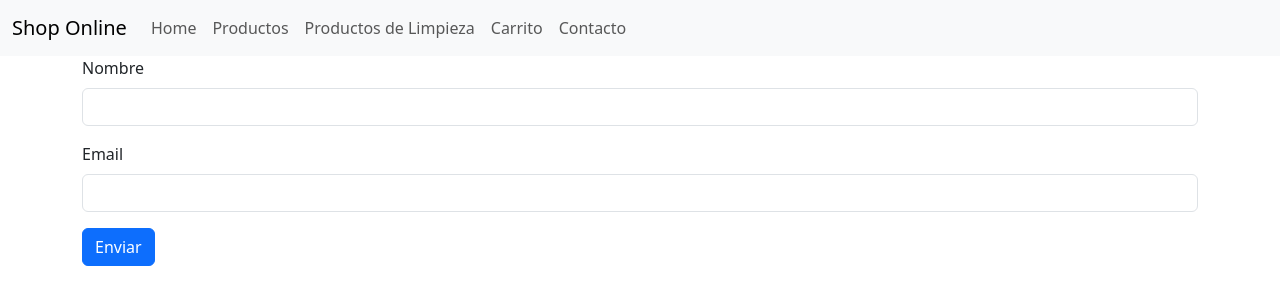
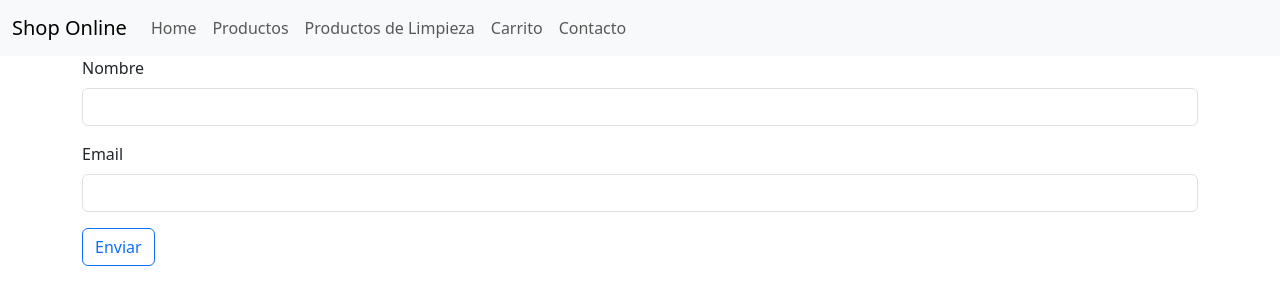
Before and after one commit to RFerreiraN/landing-mock-api, an Angular app: page /contacto in a window 1280 px wide. Shown: the top 304 px of the page. Built offline with nearby package versions, Linux system fonts and the light colour scheme.

Commit message:
refsctor

```diff
--- a/src/app/contacto/contacto.component.html
+++ b/src/app/contacto/contacto.component.html
@@ -8,6 +8,6 @@
       <label for="email" class="form-label">Email</label>
       <input type="email" class="form-control" id="email" [(ngModel)]="usuario.email" [ngModelOptions]="{standalone: true}">
     </div>
-    <button type="submit" class="btn btn-primary">Enviar</button>
+    <button type="submit" class="btn btn-outline-primary">Enviar</button>
   </form>
 </div>
```
